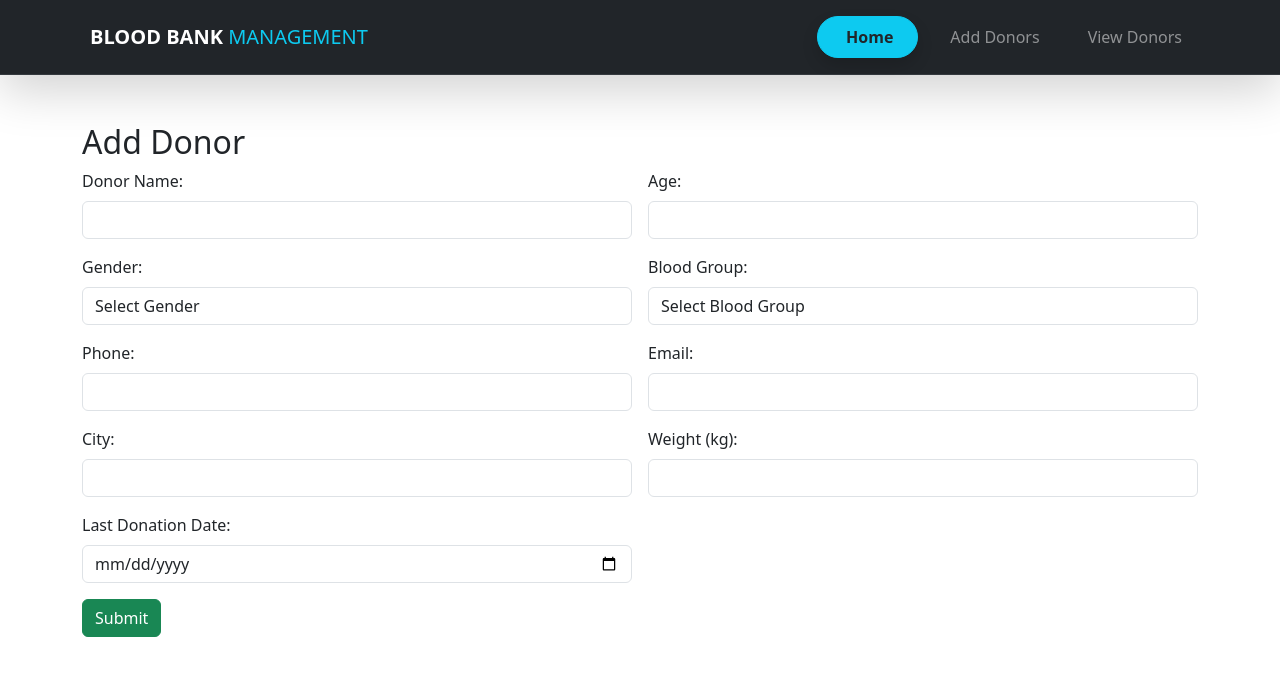
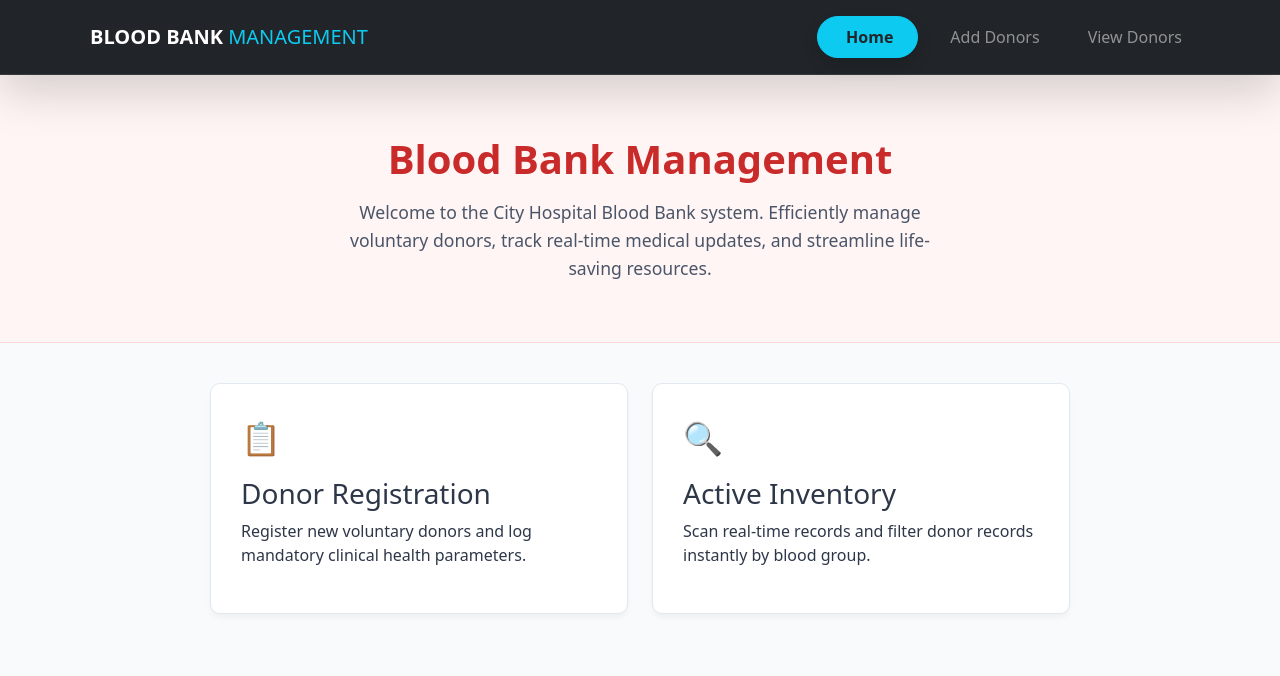
Before and after one commit to ShaunPeter04/Blood-bank-management-app, a React (Vite) app: page / in a window 1280 px wide. Shown: the top 676 px of the page. Built offline with nearby package versions, Linux system fonts and the light colour scheme.

Commit message:
Home added

```diff
--- a/src/App.jsx
+++ b/src/App.jsx
@@ -7,6 +7,7 @@ import { BrowserRouter, Route, Routes } from 'react-router-dom'
 import NavigationBar from './components/NavigationBar'
 import AddDonor from './components/AddDonor'
 import ViewDonors from './components/ViewDonors'
+import Home from './components/Home'
 
 function App() {
   const [count, setCount] = useState(0)
@@ -16,7 +17,8 @@ function App() {
 
       <BrowserRouter>
         <Routes>
-          <Route path='/' element={<AddDonor />} />
+          <Route path='/' element={<Home />} />
+          <Route path='/add' element={<AddDonor />} />
           <Route path='/view' element={<ViewDonors />} />
 
         </Routes>
--- /dev/null
+++ b/src/components/Home.jsx
@@ -0,0 +1,90 @@
+import React from 'react'
+import NavigationBar from './NavigationBar'
+
+const Home = () => {
+    return (
+        <div style={styles.container}>
+            {/* Top Navigation Component */}
+            <NavigationBar />
+
+            {/* Hero Header Section */}
+            <header style={styles.hero}>
+                <h1 style={styles.title}>Blood Bank Management</h1>
+                <p style={styles.subtitle}>
+                    Welcome to the City Hospital Blood Bank system. Efficiently manage voluntary donors,
+                    track real-time medical updates, and streamline life-saving resources.
+                </p>
+            </header>
+
+            {/* Main Administrative Options */}
+            <main style={styles.dashboard}>
+                <div style={styles.card}>
+                    <div style={styles.icon}>📋</div>
+                    <h3>Donor Registration</h3>
+                    <p>Register new voluntary donors and log mandatory clinical health parameters.</p>
+                </div>
+
+                <div style={styles.card}>
+                    <div style={styles.icon}>🔍</div>
+                    <h3>Active Inventory</h3>
+                    <p>Scan real-time records and filter donor records instantly by blood group.</p>
+                </div>
+            </main>
+        </div>
+    )
+}
+
+// Clean, modern CSS-in-JS design matching the hospital theme
+const styles = {
+    container: {
+        fontFamily: 'system-ui, -apple-system, sans-serif',
+        backgroundColor: '#f8fafc',
+        minHeight: '100vh',
+        color: '#2d3748',
+        margin: 0,
+        padding: 0,
+    },
+    hero: {
+        textAlign: 'center',
+        padding: '60px 20px',
+        backgroundColor: '#fff5f5',
+        borderBottom: '1px solid #fed7d7',
+    },
+    title: {
+        fontSize: '2.5rem',
+        color: '#c92a2a',
+        margin: '0 0 15px 0',
+        fontWeight: '800',
+    },
+    subtitle: {
+        fontSize: '1.1rem',
+        color: '#4a5568',
+        maxWidth: '600px',
+        margin: '0 auto',
+        lineHeight: '1.6',
+    },
+    dashboard: {
+        display: 'flex',
+        gap: '24px',
+        justifyContent: 'center',
+        flexWrap: 'wrap',
+        maxWidth: '900px',
+        margin: '40px auto',
+        padding: '0 20px',
+    },
+    card: {
+        flex: '1',
+        minWidth: '280px',
+        backgroundColor: '#ffffff',
+        padding: '30px',
+        borderRadius: '10px',
+        border: '1px solid #e2e8f0',
+        boxShadow: '0 4px 6px -1px rgba(0, 0, 0, 0.05)',
+    },
+    icon: {
+        fontSize: '2rem',
+        marginBottom: '15px',
+    },
+}
+
+export default Home
--- a/src/components/NavigationBar.jsx
+++ b/src/components/NavigationBar.jsx
@@ -26,7 +26,7 @@ const NavigationBar = () => {
                             <Link className="nav-link active px-4 py-2 rounded-pill bg-info text-dark fw-bold shadow border border-info hover-bg-light transition-all" aria-current="page" to="/">
                                 <i className="bi bi-plus-lg me-1"></i> Home
                             </Link>
-                            <Link className="nav-link px-3 py-2 text-white-50 fw-medium hover-text-info" to="/">
+                            <Link className="nav-link px-3 py-2 text-white-50 fw-medium hover-text-info" to="/add">
                                 Add Donors
                             </Link>
                             <Link className="nav-link px-3 py-2 text-white-50 fw-medium hover-text-info" to="/view">
```
